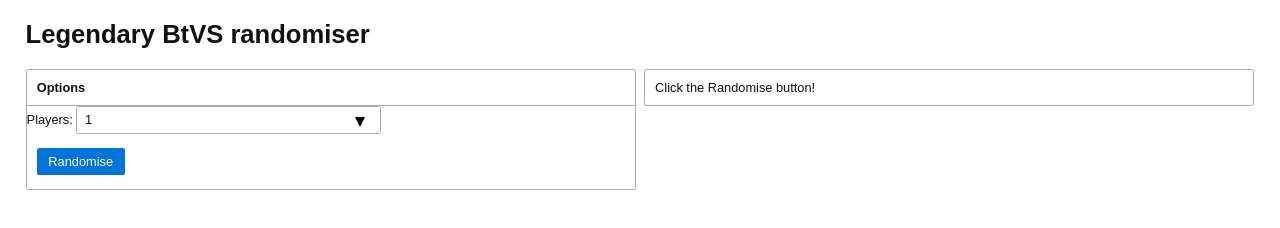
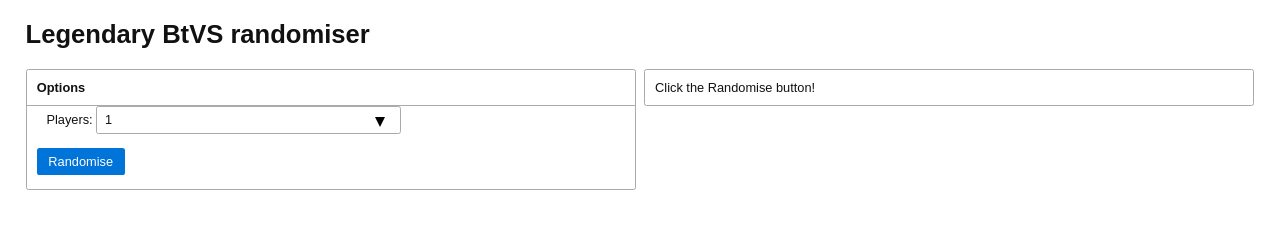
Before and after one commit to alastairbishop/alastairbishop.github.io, a plain HTML site: page buffy.html in a window 1280 px wide. Drawn offline with Linux system fonts and the light colour scheme.

Commit message:
Update buffy.html

```diff
--- a/buffy.html
+++ b/buffy.html
@@ -14,7 +14,7 @@
 	<div><span>
 		<article class="card">
 			<header>Options</header>
-			<div class="flex two">
+			<div class="flex two" style="margin:0 2% 0 2%">
 				<label for="players">Players:</label>
 				<select name="players" id="players">
 					<option value="1" selected="selected">1</option>
```
